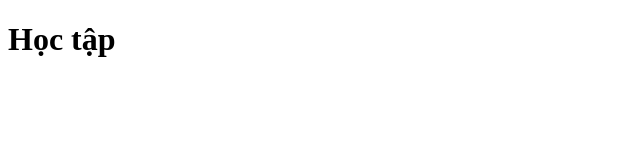
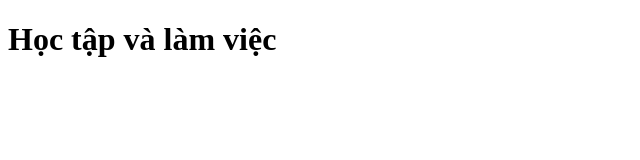
Before and after one commit to kietvobeou/ProjectBranch, a plain HTML site: page index.html in a window 1280 px wide. Shown: the whole page, without its empty margins (0-640 px from the left). Drawn offline with Linux system fonts and the light colour scheme.

Commit message:
commit lan 2

```diff
--- a/index.html
+++ b/index.html
@@ -6,6 +6,6 @@
     <title>GitBranch</title>
   </head>
   <body>
-    <h1>Học tập</h1>
+    <h1>Học tập và làm việc</h1>
   </body>
 </html>
```
